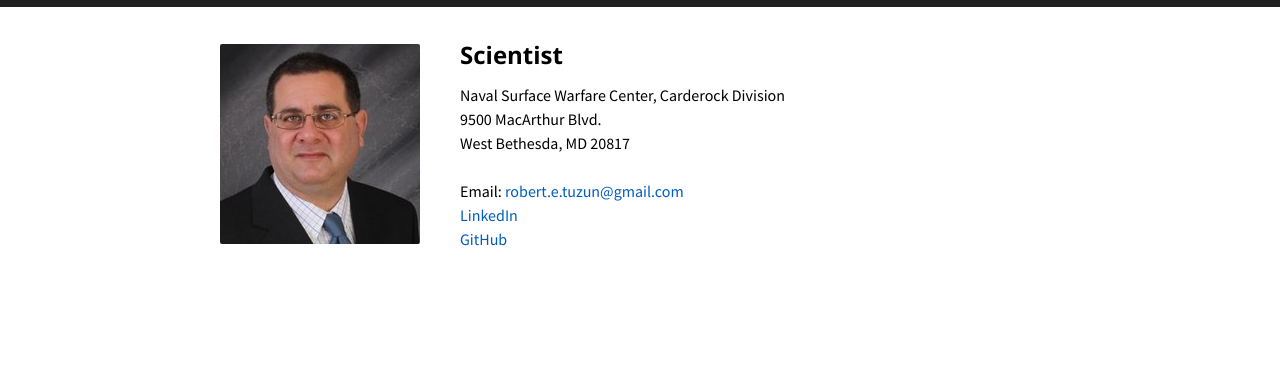
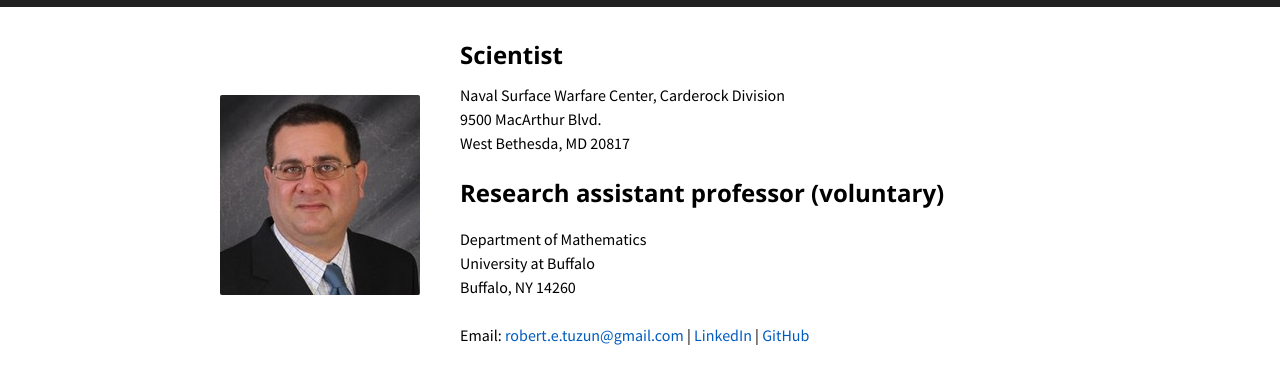
Before and after one commit to robert-e-tuzun/robert-e-tuzun.github.io, a plain HTML site: page index.html in a window 1280 px wide. Shown: the part 54-438 px from the top of the page. Drawn offline with nearby package versions, Linux system fonts and the light colour scheme.

Commit message:
Debug contact info

```diff
--- a/index.html
+++ b/index.html
@@ -37,9 +37,15 @@
             <p class="text">
               Naval Surface Warfare Center, Carderock Division<br>
               9500 MacArthur Blvd.<br>
-              West Bethesda, MD  20817<br><br>
-              Email: <a href="mailto:robert.e.tuzun@gmail.com">robert.e.tuzun@gmail.com</a><br>
-              <a href="https://www.linkedin.com/in/roberttuzun">LinkedIn</a><br>
+              West Bethesda, MD  20817
+            </p>
+            <h2>Research assistant professor (voluntary)</h2>
+            <p>
+              Department of Mathematics<br>
+              University at Buffalo<br>
+              Buffalo, NY  14260<br><br>
+              Email: <a href="mailto:robert.e.tuzun@gmail.com">robert.e.tuzun@gmail.com</a> |
+              <a href="https://www.linkedin.com/in/roberttuzun">LinkedIn</a> |
               <a href="https://github.com/robert-e-tuzun">GitHub</a><br>
             </p>
           </div>
```
